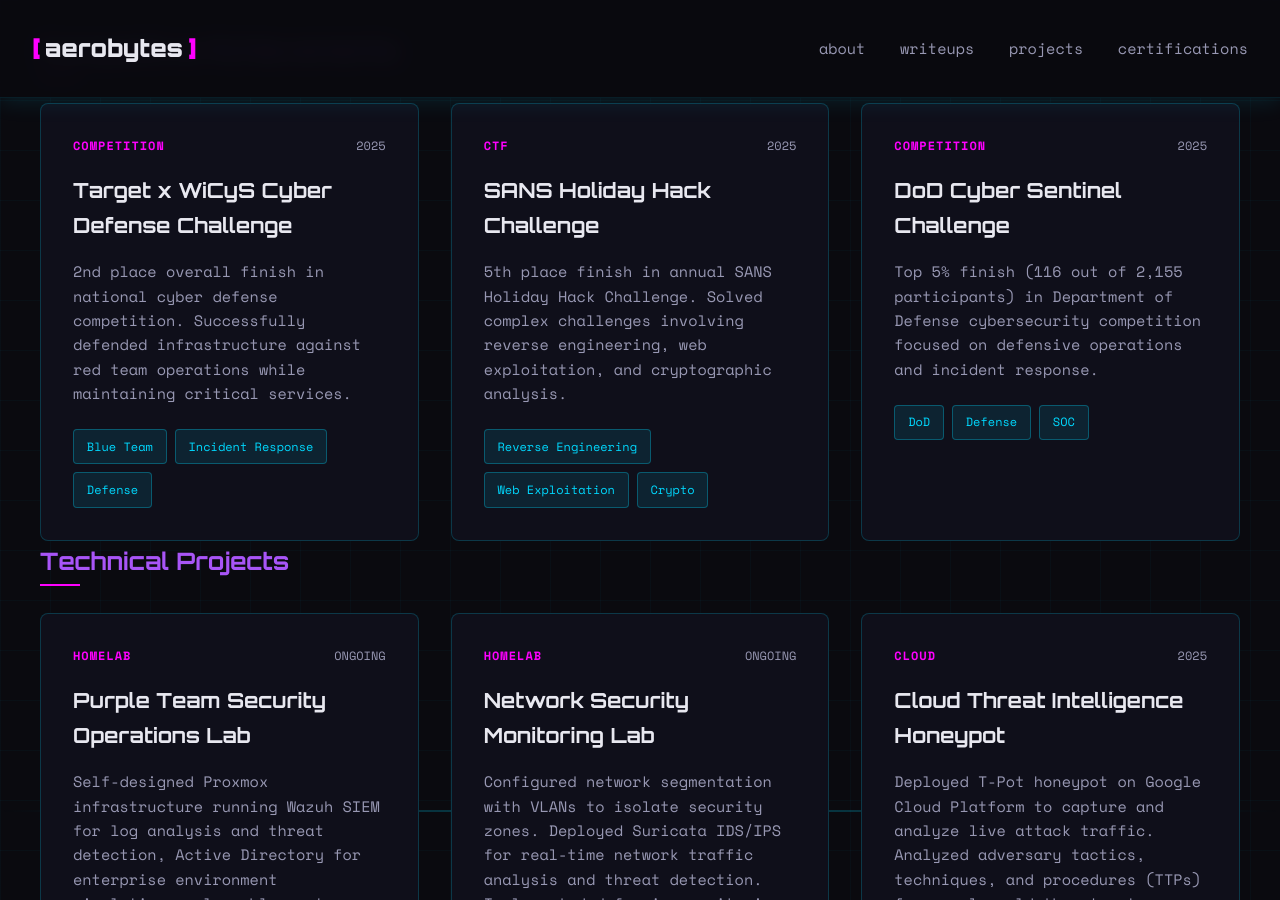
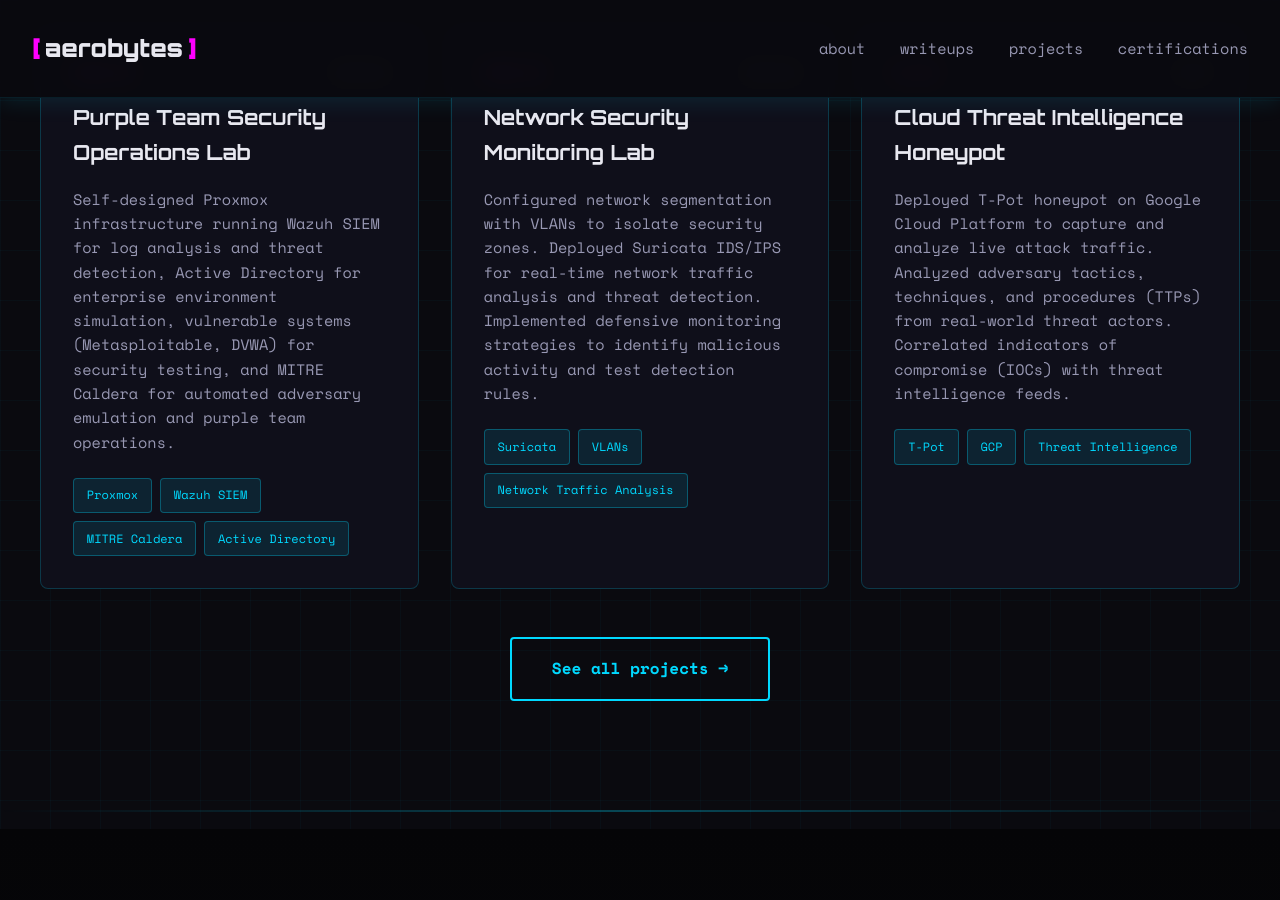
Before and after one commit to Aeronique/aerobytes-site, a Jekyll site: the page built from index.html, in a window 1280 px wide and 900 px high, scrolled down 3836 px. Built offline with Jekyll 4.4.1, drawn with Linux system fonts in a browser that asks for light colours; some of the changed text lies outside the part shown.

Commit message:
Update index.html

```diff
--- a/index.html
+++ b/index.html
@@ -130,10 +130,69 @@
     <div class="container">
         <h2 class="section-title">
             <span class="section-number">03.</span>
-            <span class="section-text">projects & achievements</span>
+            <span class="section-text">projects</span>
         </h2>
 
-        <h3 class="subsection-title">Competitive Achievements</h3>
+        <div class="work-grid">
+            <div class="project-card">
+                <div class="card-header">
+                    <span class="card-tag">HOMELAB</span>
+                    <span class="card-date">ONGOING</span>
+                </div>
+                <h3 class="card-title">Purple Team Security Operations Lab</h3>
+                <p class="card-description">Self-designed Proxmox infrastructure running Wazuh SIEM for log analysis and threat detection, Active Directory for enterprise environment simulation, vulnerable systems (Metasploitable, DVWA) for security testing, and MITRE Caldera for automated adversary emulation and purple team operations.</p>
+                <div class="card-tags">
+                    <span class="tag">Proxmox</span>
+                    <span class="tag">Wazuh SIEM</span>
+                    <span class="tag">MITRE Caldera</span>
+                    <span class="tag">Active Directory</span>
+                </div>
+            </div>
+
+            <div class="project-card">
+                <div class="card-header">
+                    <span class="card-tag">HOMELAB</span>
+                    <span class="card-date">ONGOING</span>
+                </div>
+                <h3 class="card-title">Network Security Monitoring Lab</h3>
+                <p class="card-description">Configured network segmentation with VLANs to isolate security zones. Deployed Suricata IDS/IPS for real-time network traffic analysis and threat detection. Implemented defensive monitoring strategies to identify malicious activity and test detection rules.</p>
+                <div class="card-tags">
+                    <span class="tag">Suricata</span>
+                    <span class="tag">VLANs</span>
+                    <span class="tag">Network Traffic Analysis</span>
+                </div>
+            </div>
+
+            <div class="project-card">
+                <div class="card-header">
+                    <span class="card-tag">CLOUD</span>
+                    <span class="card-date">2025</span>
+                </div>
+                <h3 class="card-title">Cloud Threat Intelligence Honeypot</h3>
+                <p class="card-description">Deployed T-Pot honeypot on Google Cloud Platform to capture and analyze live attack traffic. Analyzed adversary tactics, techniques, and procedures (TTPs) from real-world threat actors. Correlated indicators of compromise (IOCs) with threat intelligence feeds.</p>
+                <div class="card-tags">
+                    <span class="tag">T-Pot</span>
+                    <span class="tag">GCP</span>
+                    <span class="tag">Threat Intelligence</span>
+                </div>
+            </div>
+        </div>
+
+        <div class="view-all-projects">
+            <a href="/projects" class="view-all-link">
+                See all projects →
+            </a>
+        </div>
+    </div>
+</section>
+
+<!-- Achievements Section -->
+<section id="achievements" class="section section-dark">
+    <div class="container">
+        <h2 class="section-title">
+            <span class="section-number">04.</span>
+            <span class="section-text">competitive achievements</span>
+        </h2>
         <div class="work-grid">
             <div class="project-card">
                 <div class="card-header">
@@ -177,81 +236,25 @@
                 </div>
             </div>
         </div>
+    </div>
+</section>
 
-        <h3 class="subsection-title">Technical Projects</h3>
-        <div class="work-grid">
-            <div class="project-card">
-                <div class="card-header">
-                    <span class="card-tag">HOMELAB</span>
-                    <span class="card-date">ONGOING</span>
-                </div>
-                <h3 class="card-title">Purple Team Security Operations Lab</h3>
-                <p class="card-description">Self-designed Proxmox infrastructure running Wazuh SIEM for log analysis and threat detection, Active Directory for enterprise environment simulation, vulnerable systems (Metasploitable, DVWA) for security testing, and MITRE Caldera for automated adversary emulation and purple team operations.</p>
-                <div class="card-tags">
-                    <span class="tag">Proxmox</span>
-                    <span class="tag">Wazuh SIEM</span>
-                    <span class="tag">MITRE Caldera</span>
-                    <span class="tag">Active Directory</span>
-                </div>
-            </div>
-
-            <div class="project-card">
-                <div class="card-header">
-                    <span class="card-tag">HOMELAB</span>
-                    <span class="card-date">ONGOING</span>
-                </div>
-                <h3 class="card-title">Network Security Monitoring Lab</h3>
-                <p class="card-description">Configured network segmentation with VLANs to isolate security zones. Deployed Suricata IDS/IPS for real-time network traffic analysis and threat detection. Implemented defensive monitoring strategies to identify malicious activity and test detection rules.</p>
-                <div class="card-tags">
-                    <span class="tag">Suricata</span>
-                    <span class="tag">VLANs</span>
-                    <span class="tag">Network Traffic Analysis</span>
-                </div>
-            </div>
-
-            <div class="project-card">
-                <div class="card-header">
-                    <span class="card-tag">CLOUD</span>
-                    <span class="card-date">2025</span>
-                </div>
-                <h3 class="card-title">Cloud Threat Intelligence Honeypot</h3>
-                <p class="card-description">Deployed T-Pot honeypot on Google Cloud Platform to capture and analyze live attack traffic. Analyzed adversary tactics, techniques, and procedures (TTPs) from real-world threat actors. Correlated indicators of compromise (IOCs) with threat intelligence feeds.</p>
-                <div class="card-tags">
-                    <span class="tag">T-Pot</span>
-                    <span class="tag">GCP</span>
-                    <span class="tag">Threat Intelligence</span>
-                </div>
-            </div>
-
-            <div class="project-card">
-                <div class="card-header">
-                    <span class="card-tag">VOLUNTEER</span>
-                    <span class="card-date">ONGOING</span>
-                </div>
-                <h3 class="card-title">NGA GEMINI Advanced Mapper</h3>
-                <p class="card-description">Advanced mapper for National Geospatial-Intelligence Agency's GEMINI program, contributing to critical mapping initiatives supporting national security operations using OSINT methodologies.</p>
-                <div class="card-tags">
-                    <span class="tag">GEOINT</span>
-                    <span class="tag">OSINT</span>
-                </div>
-            </div>
-        </div>
-
-        <h3 class="subsection-title">Speaking Engagements</h3>
+<!-- Speaking Section -->
+<section id="speaking" class="section">
+    <div class="container">
+        <h2 class="section-title">
+            <span class="section-number">05.</span>
+            <span class="section-text">speaking engagements</span>
+        </h2>
         <div class="speaking-list">
             <div class="speaking-item">
                 <div class="speaking-header">
-                    <h4 class="speaking-title">"Reverse Engineering with Ghidra for DNS Exfiltration"</h4>
+                    <h3 class="speaking-title">"Reverse Engineering with Ghidra for DNS Exfiltration"</h3>
                     <span class="speaking-date">March 2026</span>
                 </div>
                 <p class="speaking-venue">WiCyS 2026 Conference | Washington, DC</p>
                 <p class="speaking-description">Co-presenting 45-minute technical session covering novice to professional reverse engineering methodologies using Ghidra for static binary analysis.</p>
             </div>
-        </div>
-
-        <h3 class="subsection-title">Technical Writing</h3>
-        <div class="writing-item">
-            <p>Author of technical reports and analysis documenting CTF challenge solutions, honeypot deployment findings, blockchain security research, and homelab infrastructure. Published 6 articles at <a href="https://medium.com/@aeronique" target="_blank" class="inline-link">medium.com/@aeronique</a></p>
         </div>
     </div>
 </section>
@@ -260,10 +263,10 @@
 <section id="certifications" class="section section-dark">
     <div class="container">
         <h2 class="section-title">
-            <span class="section-number">04.</span>
-            <span class="section-text">certifications & training</span>
+            <span class="section-number">06.</span>
+            <span class="section-text">certifications</span>
         </h2>
-        <div class="cert-terminal">
+        <div class="skills-terminal">
             <div class="terminal-header">
                 <span class="terminal-title">certifications.sh</span>
             </div>
@@ -291,7 +294,7 @@
 <section id="education" class="section">
     <div class="container">
         <h2 class="section-title">
-            <span class="section-number">05.</span>
+            <span class="section-number">07.</span>
             <span class="section-text">education</span>
         </h2>
         <div class="education-list">
@@ -334,7 +337,7 @@
 <section id="affiliations" class="section section-dark">
     <div class="container">
         <h2 class="section-title">
-            <span class="section-number">06.</span>
+            <span class="section-number">08.</span>
             <span class="section-text">professional affiliations</span>
         </h2>
         <div class="affiliations-grid">
@@ -351,7 +354,7 @@
 <section id="experience" class="section">
     <div class="container">
         <h2 class="section-title">
-            <span class="section-number">07.</span>
+            <span class="section-number">09.</span>
             <span class="section-text">professional experience</span>
         </h2>
         <div class="experience-list">
@@ -393,7 +396,7 @@
 <section id="legacy" class="section section-dark">
     <div class="container">
         <h2 class="section-title">
-            <span class="section-number">08.</span>
+            <span class="section-number">10.</span>
             <span class="section-text">legacy systems</span>
         </h2>
 
```
